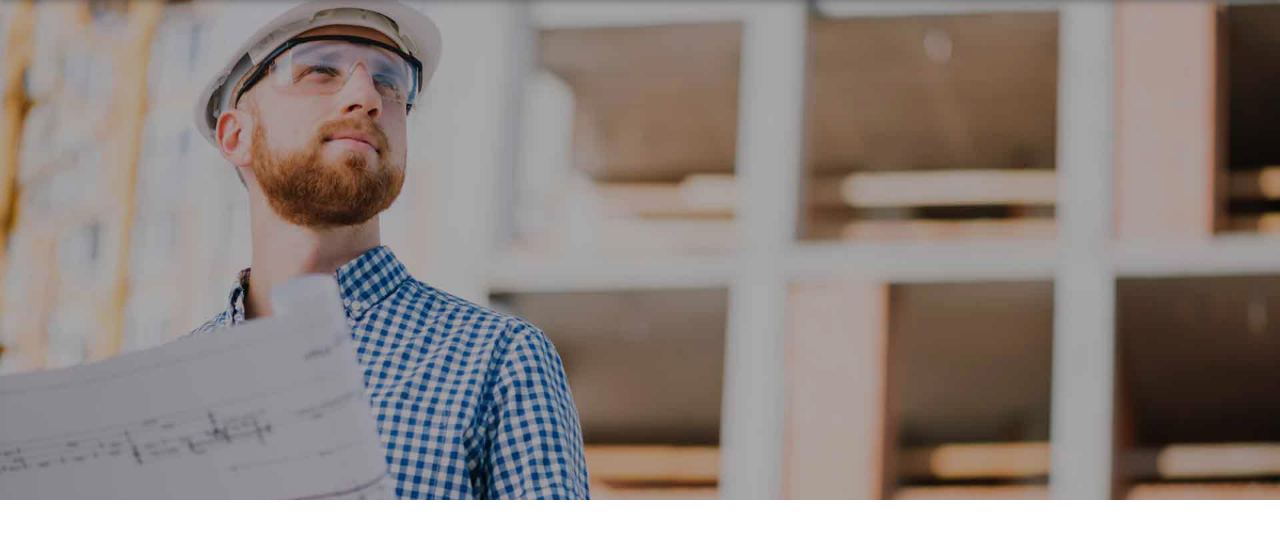
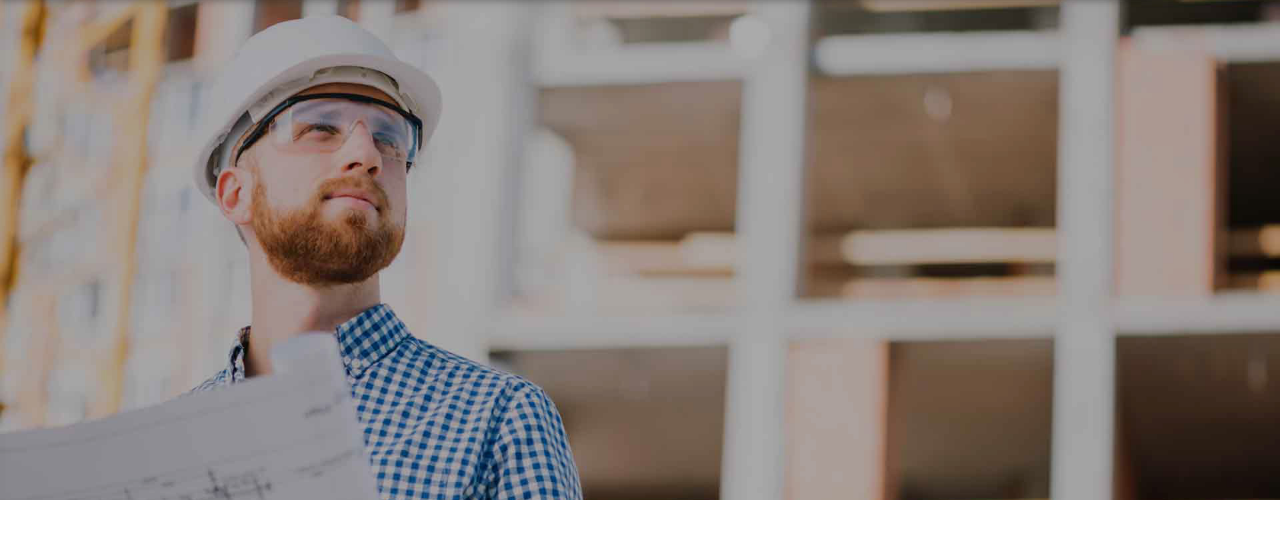
Before and after one commit to juancampo95/ingeomac, a PHP site: page /nosotros.php in a window 1280 px wide. Shown: the part 111-650 px from the top of the page. Run offline with PHP 8.4, Linux system fonts and the light colour scheme.

Commit message:
Cambio nosotros

```diff
--- a/nosotros.php
+++ b/nosotros.php
@@ -1,5 +1,5 @@
 <?php include("nav.php") ?>
-<header class="container-fluid header" style="background-image: url('images/QuienesSomosBackground.jpg');">
+<header class="container-fluid header" style="background-image: url('images/Nosotros.jpg');">
   <div class="container">
 
   </div>
```
Also changed, not shown: images/Nosotros.jpg (added), images/QuienesSomosBackground.jpg (deleted).
